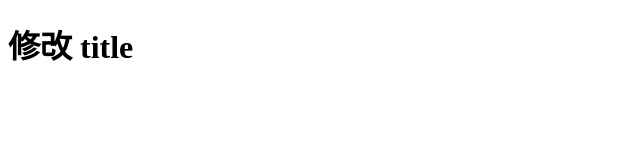
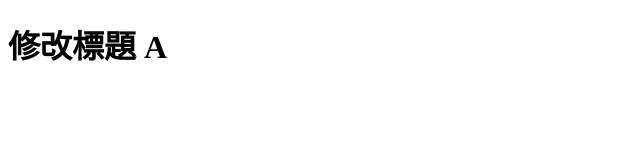
Before and after one commit to Angela-Chu/git0118-3, a plain HTML site: page index.html in a window 1280 px wide. Shown: the whole page, without its empty margins (0-640 px from the left). Drawn offline with Linux system fonts and the light colour scheme.

Commit message:
修改 h1 文字，增加 A 資訊

```diff
--- a/index.html
+++ b/index.html
@@ -7,6 +7,6 @@
     <title>修改 title</title>
 </head>
 <body>
-    <h1>修改 title</h1>
+    <h1>修改標題 A</h1>
 </body>
 </html>
```
